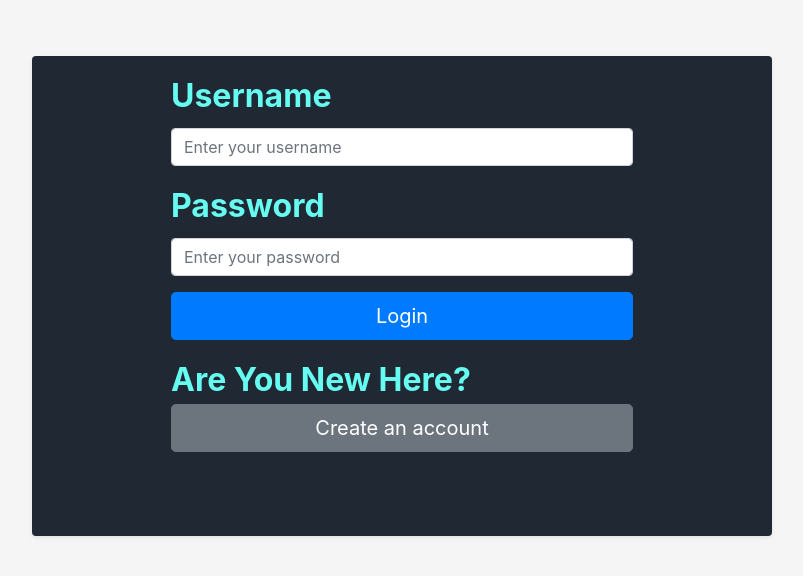
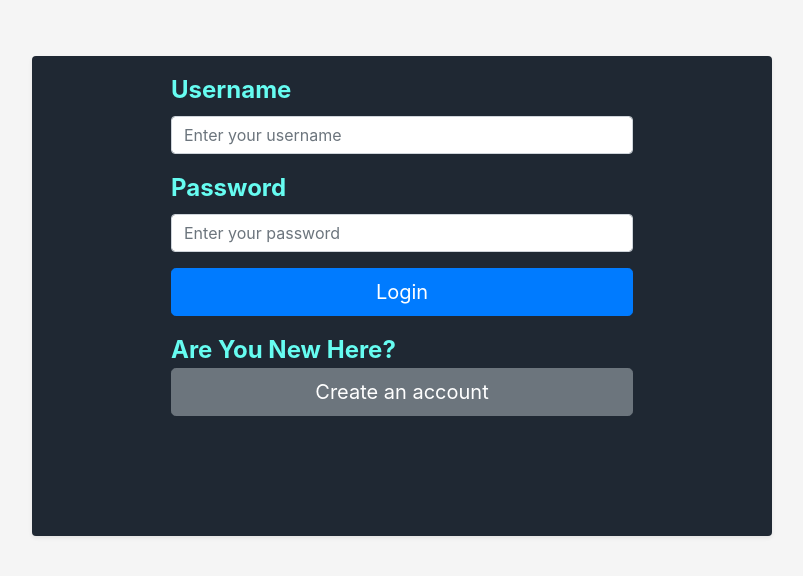
Before and after one commit to sayuj1/task-tracker, a PHP site: page / in a window 1280 px wide. Shown: the part 64-640 px from the top of the page, without its empty margins (223-1026 px from the left). Run offline with PHP 8.4, Linux system fonts and the light colour scheme; some libraries are stand-ins or nearby versions.

Commit message:
font-size fixed of labels in login & register page

```diff
--- a/index.php
+++ b/index.php
@@ -56,13 +56,13 @@ $con = openConn();
     label {
         color: #66fcf1;
         font-weight: 700;
-        font-size: 2rem;
+        font-size: 1.5rem;
     }
 
     .new-user {
         color: #66fcf1;
         font-weight: 700;
-        font-size: 2rem;
+        font-size: 1.5rem;
     }
 
     @media screen and (max-width: 400px) {
```
